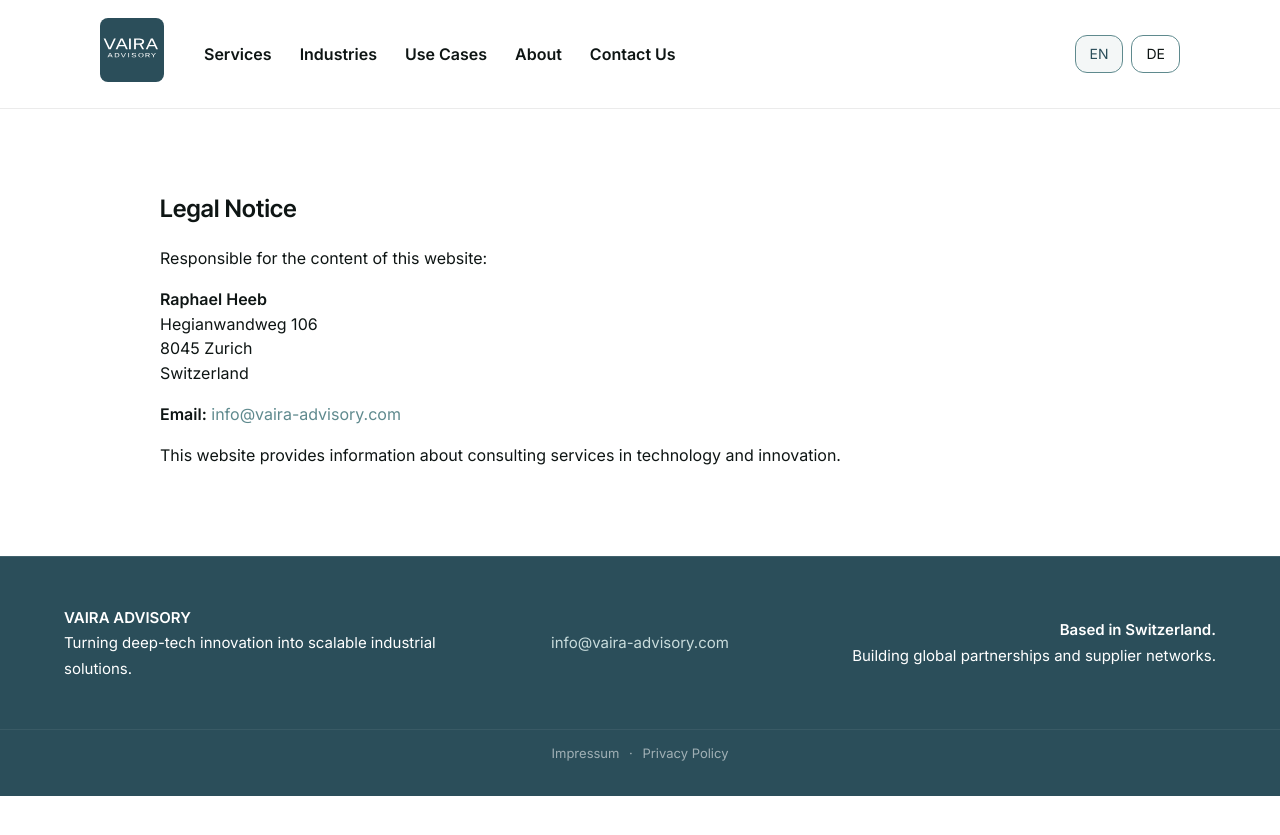
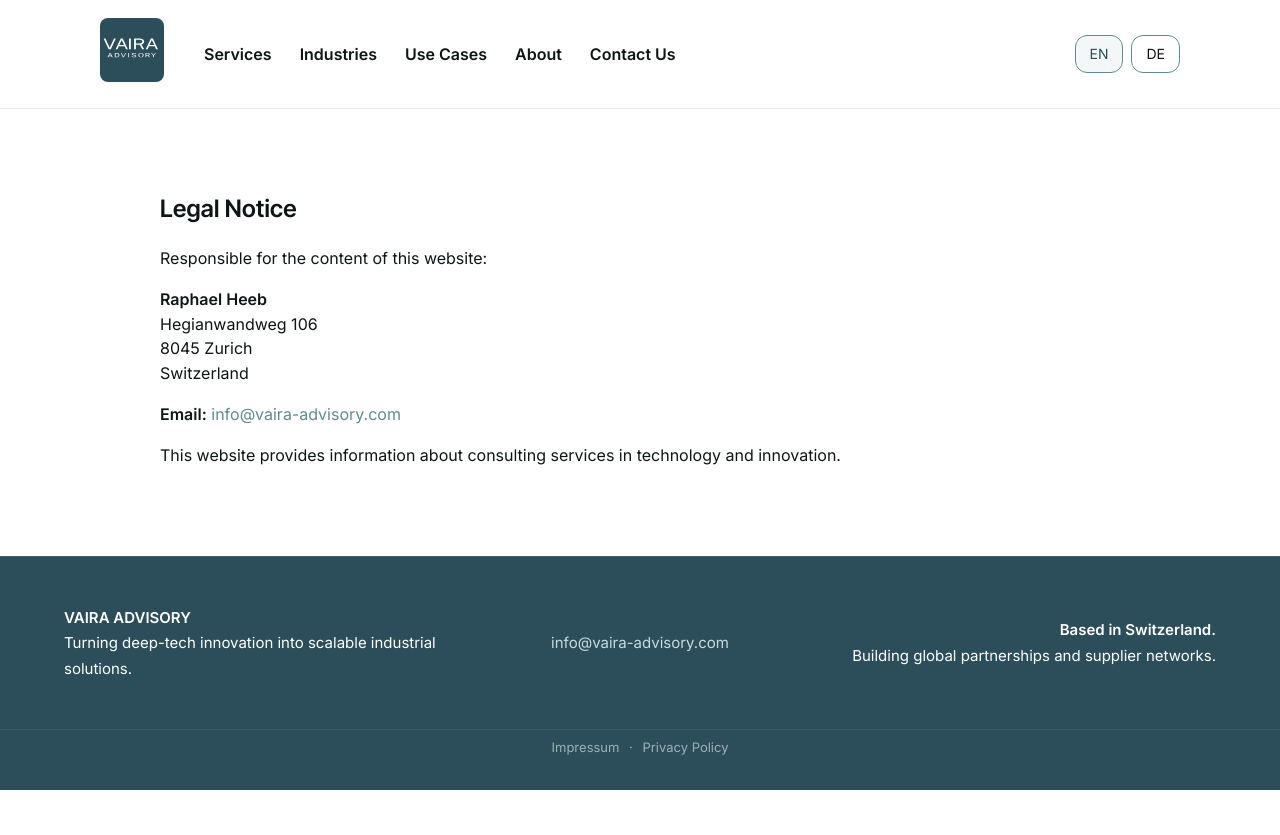
Before and after one commit to raphaelheeb/vaira-advisory, a Jekyll site: the page built from impressum/index.html, in a window 1280 px wide. Shown: the top 835 px of the page. Built offline with Jekyll 4.4.1, drawn with Linux system fonts in a browser that asks for light colours.

Commit message:
Update styles.css

```diff
--- a/assets/css/styles.css
+++ b/assets/css/styles.css
@@ -768,7 +768,7 @@
   font-size: 13px;
   opacity: 0.55;
   margin-top: 48px;
-  padding-top: 12px;
+  padding-top: 6px;
   border-top: 1px solid rgba(255, 255, 255, 0.12);
 }
 
```
